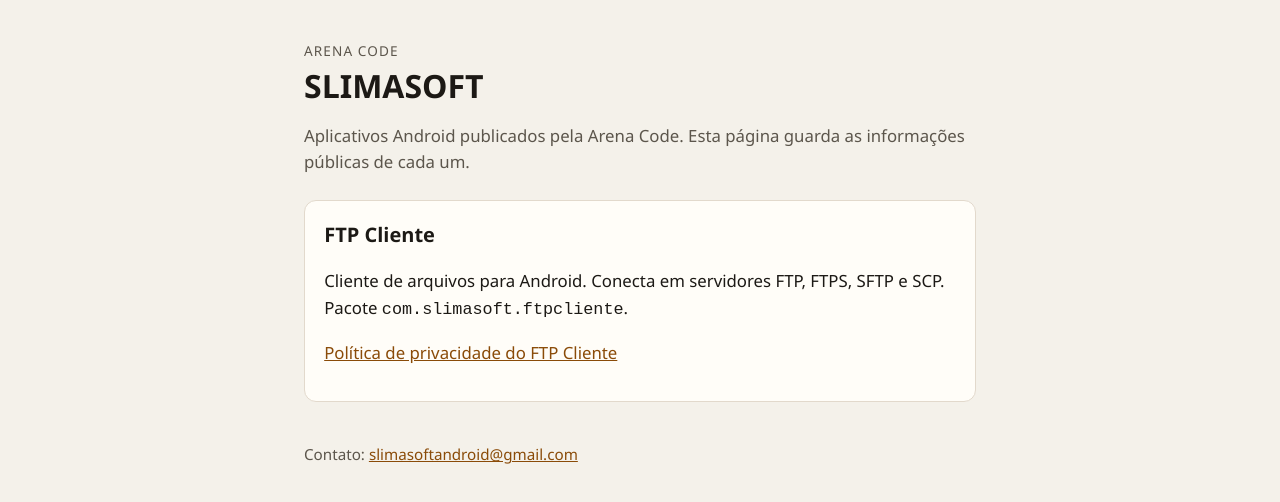
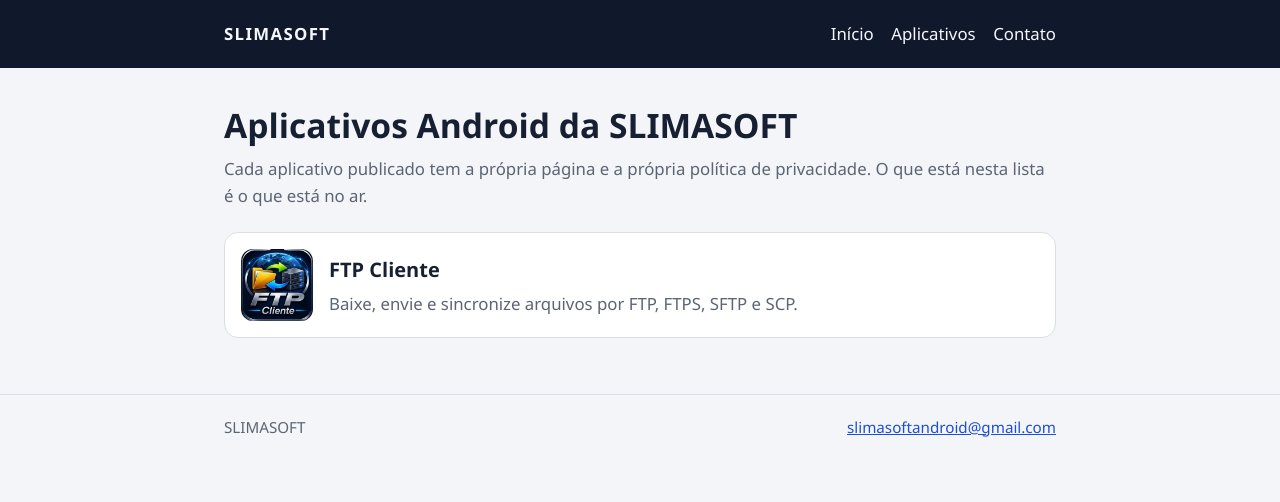
Before and after one commit to slimasoft/slimasoft.github.io, a plain HTML site: page index.html in a window 1280 px wide. Drawn offline with Linux system fonts and the light colour scheme.

Commit message:
Organiza o site da SLIMASOFT com a política do FTP Cliente.

```diff
--- a/estilo.css
+++ b/estilo.css
@@ -1,11 +1,13 @@
 :root {
   color-scheme: light;
-  --fundo: #f4f1ea;
-  --papel: #fffdf8;
-  --tinta: #1c1915;
-  --muted: #5c564c;
-  --linha: #e2d9cc;
-  --acento: #8a4b08;
+  --tinta: #172033;
+  --muted: #5c6574;
+  --fundo: #f3f5f8;
+  --papel: #ffffff;
+  --linha: #d9dee7;
+  --cabeca: #10182b;
+  --cabeca-tinta: #f4f7fb;
+  --acento: #1d4ed8;
 }
 
 * { box-sizing: border-box; }
@@ -14,7 +16,7 @@ body {
   margin: 0;
   background: var(--fundo);
   color: var(--tinta);
-  font: 1.05rem/1.6 "Segoe UI", sans-serif;
+  font: 1.05rem/1.65 "Segoe UI", sans-serif;
 }
 
 a { color: var(--acento); }
@@ -24,47 +26,134 @@ a:focus-visible {
   outline-offset: 3px;
 }
 
+.cabeca {
+  background: var(--cabeca);
+  color: var(--cabeca-tinta);
+}
+
+.cabeca-miolo,
+.rodape-miolo,
 .pagina {
-  width: min(42rem, calc(100% - 2rem));
+  width: min(52rem, calc(100% - 2rem));
   margin: 0 auto;
-  padding: 2.5rem 0 4rem;
+}
+
+.cabeca-miolo {
+  display: flex;
+  align-items: center;
+  justify-content: space-between;
+  gap: 1rem;
+  min-height: 4.25rem;
 }
 
 .marca {
-  margin: 0;
-  font-size: 0.85rem;
+  color: inherit;
+  font-weight: 700;
   letter-spacing: 0.08em;
-  text-transform: uppercase;
+  text-decoration: none;
+}
+
+nav {
+  display: flex;
+  gap: 1.1rem;
+}
+
+nav a {
+  color: inherit;
+  text-decoration: none;
+}
+
+nav a:hover,
+.marca:hover { text-decoration: underline; }
+
+.pagina { padding: 2.4rem 0 3.5rem; }
+
+h1 {
+  margin: 0 0 0.6rem;
+  font-size: 2.1rem;
+  line-height: 1.15;
+}
+
+h2 { margin: 1.8rem 0 0.4rem; font-size: 1.25rem; }
+
+.olho { margin-top: 0; color: var(--muted); }
+
+.grade {
+  display: grid;
+  gap: 1rem;
+  margin-top: 1.4rem;
+}
+
+.cartao {
+  display: grid;
+  grid-template-columns: 4.5rem 1fr;
+  gap: 1rem;
+  align-items: center;
+  padding: 1rem;
+  background: var(--papel);
+  border: 1px solid var(--linha);
+  border-radius: 14px;
+  color: inherit;
+  text-decoration: none;
+}
+
+.cartao:hover { border-color: #b9c3d4; }
+
+.cartao img {
+  width: 4.5rem;
+  height: 4.5rem;
+  border-radius: 12px;
+}
+
+.cartao h2 { margin: 0 0 0.2rem; }
+
+.cartao p { margin: 0; color: var(--muted); }
+
+.ficha {
+  display: grid;
+  grid-template-columns: 6.5rem 1fr;
+  gap: 1.2rem;
+  align-items: start;
+  margin: 1.2rem 0 0.4rem;
+}
+
+.ficha img {
+  width: 6.5rem;
+  height: 6.5rem;
+  border-radius: 16px;
+}
+
+.pacote {
+  margin: 0.35rem 0 0;
+  color: var(--muted);
+  font-size: 0.95rem;
+}
+
+.documento {
+  margin-top: 1.2rem;
+  padding: 1.2rem 1.3rem 0.4rem;
+  background: var(--papel);
+  border: 1px solid var(--linha);
+  border-radius: 14px;
+}
+
+.rodape {
+  border-top: 1px solid var(--linha);
   color: var(--muted);
 }
 
-h1 {
-  margin: 0.35rem 0 0.5rem;
-  font-size: 2rem;
-  line-height: 1.2;
+.rodape-miolo {
+  display: flex;
+  justify-content: space-between;
+  gap: 1rem;
+  padding: 1.2rem 0 1.6rem;
+  font-size: 0.95rem;
 }
 
-h2 {
-  margin: 2rem 0 0.4rem;
-  font-size: 1.25rem;
+@media (max-width: 640px) {
+  .cabeca-miolo,
+  .rodape-miolo,
+  .ficha { display: block; }
+  nav { margin: 0.2rem 0 0.8rem; }
+  .ficha img { margin-bottom: 0.8rem; }
 }
-
-p, li { color: var(--tinta); }
-
-.resumo { color: var(--muted); }
-
-.cartao {
-  margin-top: 1.5rem;
-  padding: 1.1rem 1.2rem;
-  background: var(--papel);
-  border: 1px solid var(--linha);
-  border-radius: 12px;
-}
-
-.cartao h2 { margin-top: 0; }
-
-.meta {
-  margin-top: 2.5rem;
-  color: var(--muted);
-  font-size: 0.95rem;
-}
--- a/index.html
+++ b/index.html
@@ -4,22 +4,38 @@
   <meta charset="utf-8">
   <meta name="viewport" content="width=device-width, initial-scale=1">
   <title>SLIMASOFT</title>
-  <meta name="description" content="Aplicativos Android da SLIMASOFT. Política de privacidade do FTP Cliente.">
+  <meta name="description" content="SLIMASOFT publica aplicativos Android. Cada aplicativo tem a própria página e a própria política de privacidade.">
   <link rel="stylesheet" href="estilo.css">
 </head>
 <body>
+  <header class="cabeca">
+    <div class="cabeca-miolo">
+      <a class="marca" href="./">SLIMASOFT</a>
+      <nav aria-label="Principal">
+        <a href="./" aria-current="page">Início</a>
+        <a href="aplicativos/">Aplicativos</a>
+        <a href="mailto:slimasoftandroid@gmail.com">Contato</a>
+      </nav>
+    </div>
+  </header>
   <main class="pagina">
-    <p class="marca">Arena Code</p>
-    <h1>SLIMASOFT</h1>
-    <p class="resumo">Aplicativos Android publicados pela Arena Code. Esta página guarda as informações públicas de cada um.</p>
-
-    <article class="cartao">
-      <h2>FTP Cliente</h2>
-      <p>Cliente de arquivos para Android. Conecta em servidores FTP, FTPS, SFTP e SCP. Pacote <code>com.slimasoft.ftpcliente</code>.</p>
-      <p><a href="ftp-cliente/privacidade/">Política de privacidade do FTP Cliente</a></p>
-    </article>
-
-    <p class="meta">Contato: <a href="mailto:slimasoftandroid@gmail.com">slimasoftandroid@gmail.com</a></p>
+    <h1>Aplicativos Android da SLIMASOFT</h1>
+    <p class="olho">Cada aplicativo publicado tem a própria página e a própria política de privacidade. O que está nesta lista é o que está no ar.</p>
+    <div class="grade">
+      <a class="cartao" href="aplicativos/ftp-cliente/">
+        <img src="aplicativos/ftp-cliente/icone.png" width="96" height="96" alt="">
+        <div>
+          <h2>FTP Cliente</h2>
+          <p>Baixe, envie e sincronize arquivos por FTP, FTPS, SFTP e SCP.</p>
+        </div>
+      </a>
+    </div>
   </main>
+  <footer class="rodape">
+    <div class="rodape-miolo">
+      <span>SLIMASOFT</span>
+      <a href="mailto:slimasoftandroid@gmail.com">slimasoftandroid@gmail.com</a>
+    </div>
+  </footer>
 </body>
 </html>
```
Also changed, not shown: aplicativos/ftp-cliente/index.html (added, +41 -0 lines), aplicativos/ftp-cliente/privacidade/index.html (added, +53 -0 lines), aplicativos/index.html (added, +41 -0 lines), ftp-cliente/privacidade/index.html (+3 -31 lines), aplicativos/ftp-cliente/icone.png (added), 1 other file.
